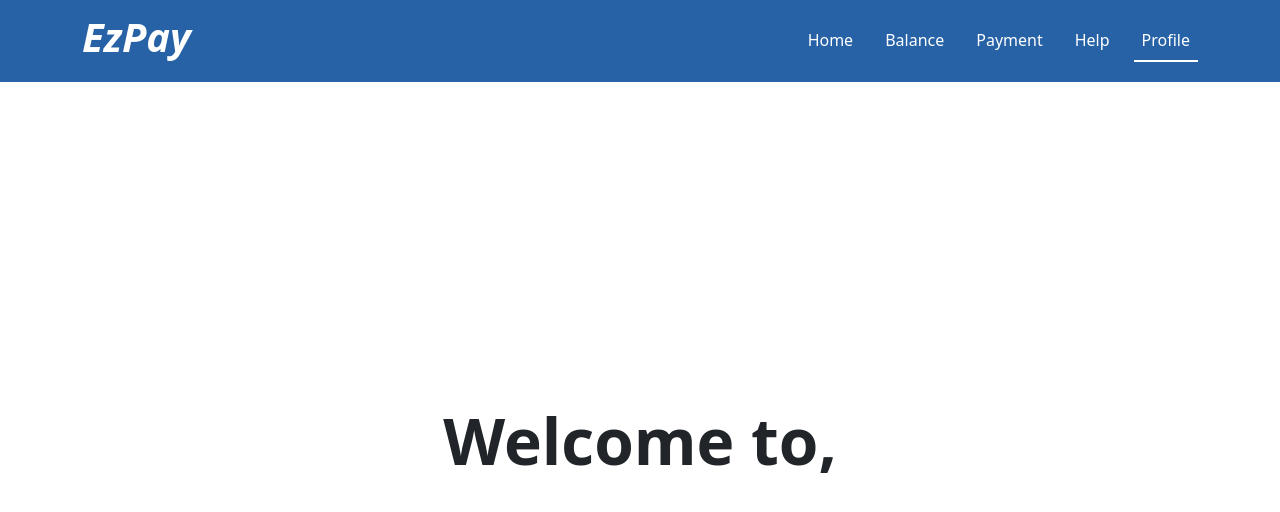
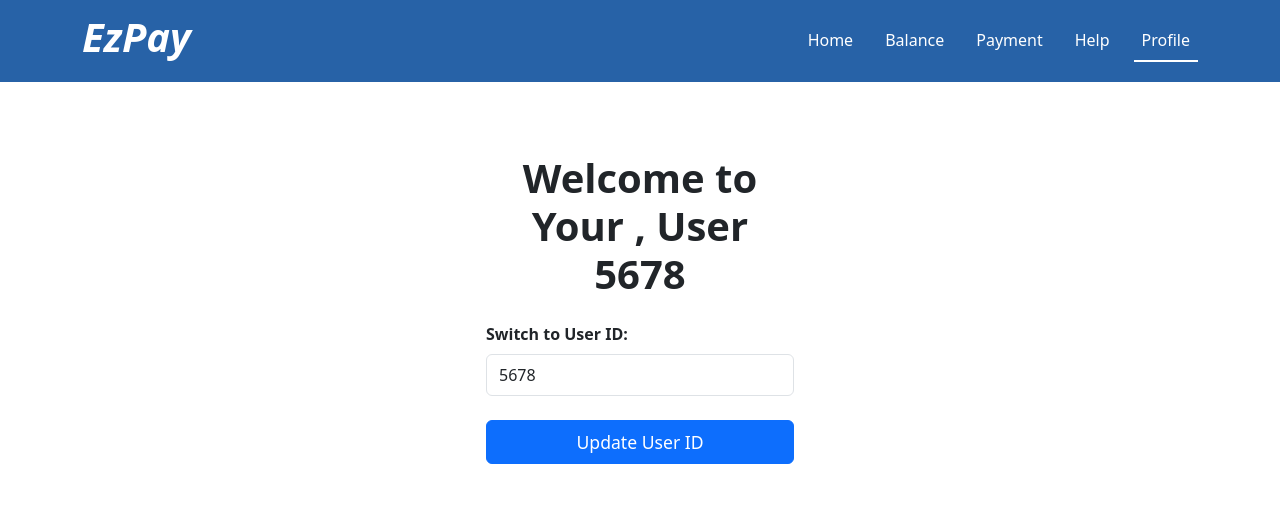
Before and after one commit to vanshika-37/ezPay, a React (Create React App) app: page /profile in a window 1280 px wide. Shown: the top 512 px of the page. Built offline with nearby package versions, Linux system fonts and the light colour scheme; no server answers.

Commit message:
Impl React Context on userId, improved formatting

```diff
--- a/src/App.js
+++ b/src/App.js
@@ -1,5 +1,6 @@
 import './App.css';
 import { BrowserRouter as Router, Route, Routes } from 'react-router-dom';
+import { UserProvider } from './context/UserContext';
 import Home from './Pages/Home';
 import Balance from './Pages/Balance';
 import Payment from './Pages/Payment';
@@ -9,6 +10,7 @@ import 'bootstrap/dist/css/bootstrap.min.css';
 
 function App() {
   return (
+    <UserProvider>
       <Router>
         <Routes>
           <Route path="/" element={<Home />} />
@@ -19,6 +21,7 @@ function App() {
           <Route path="/profile" element={<Profile />} />
         </Routes>
       </Router>
+    </UserProvider>
   );
 }
 
--- a/src/Pages/Help.js
+++ b/src/Pages/Help.js
@@ -7,7 +7,8 @@
     @since: 6th September 2024
 **/
 
-import { useEffect, useState } from "react";
+import { useEffect, useState, useContext } from "react";
+import { UserContext } from "../context/UserContext";
 import Header from "./Header";
 import TicketCard from "./TicketCard";
 import "../styles/help.css";
@@ -18,9 +19,8 @@ import { BASE_URL } from "../constants/app.constants";
 
 export default function Help() {
 
-    // const base = "http://localhost:8090/api/support"; // Base URL for API requests
-    const userId = 5678; // Static user ID (can be dynamic in a real application)
-
+    // Get the userId from the context
+    const { userId } = useContext(UserContext);
     // State to store tickets raised by a separate user
     const [userTickets, setUserTickets] = useState([]);
     // state to open or close the modal chat
@@ -29,29 +29,29 @@ export default function Help() {
     const [activeTicket, setActiveTicket] = useState(null);
 
     // API call to the backend to fetch tickets for the current user
-    const getUserTickets = async() => {
-        let response = await fetch(BASE_URL + `/gettick/user/${userId}`, {"method":"GET"});
+    const getUserTickets = async () => {
+        let response = await fetch(BASE_URL + `/gettick/user/${userId}`, { "method": "GET" });
         let json = await response.json();
         setUserTickets(json);
     }
 
     // API call to the backend to resolve or unresolve a ticket based on its current status
-    const resolveTicket = async(ticketId, status) => {
+    const resolveTicket = async (ticketId, status) => {
         let response;
         let json;
-        if(status==="OPEN" || status==="PENDING"){
-            response = await fetch(BASE_URL + `/resolveticket/${ticketId}`, {"method":"PUT"});
+        if (status === "OPEN" || status === "PENDING") {
+            response = await fetch(BASE_URL + `/resolveticket/${ticketId}`, { "method": "PUT" });
             json = await response.json();
         }
-        else if (status==="RESOLVED"){
-            response = await fetch(BASE_URL + `/unresolveticket/${ticketId}`, {"method":"PUT"});
+        else if (status === "RESOLVED") {
+            response = await fetch(BASE_URL + `/unresolveticket/${ticketId}`, { "method": "PUT" });
             json = await response.json();
         }
 
         // Update the state with the new ticket status to trigger rerender without manual page reload
         setUserTickets(prevUserTicket =>
             prevUserTicket.map(ticket =>
-                ticket.ticketId === ticketId ? {...ticket, status: json.status, dateResolved: json.dateResolved} : ticket
+                ticket.ticketId === ticketId ? { ...ticket, status: json.status, dateResolved: json.dateResolved } : ticket
             )
         )
 
@@ -59,8 +59,8 @@ export default function Help() {
     }
 
     // API call to the backend to delete a ticket by its ID
-    const deleteTicket = async(ticketId) => {
-        let response = await fetch(BASE_URL + `/delete/${ticketId}`, {"method": "DELETE"});
+    const deleteTicket = async (ticketId) => {
+        let response = await fetch(BASE_URL + `/delete/${ticketId}`, { "method": "DELETE" });
         let json = await response.json();
         handleDelete(ticketId);
         console.log("Response from Delete endpoint :", json);
@@ -74,7 +74,7 @@ export default function Help() {
     // useEffect to fetch tickets when the component is first rendered
     useEffect(() => {
         getUserTickets();
-    }, [])
+    }, []);
 
 
     // Function to add a new ticket to the state
@@ -85,7 +85,7 @@ export default function Help() {
     // open and close the chat modal
     const toggleChat = (id) => {
         setIsOpen(!isOpen);
-        if(isOpen == false) {
+        if (isOpen == false) {
             setActiveTicket(id);
         }
         else {
@@ -93,7 +93,7 @@ export default function Help() {
         }
     };
 
-    return(
+    return (
         <div className="help-page">
             <div className="help-header">
                 <Header />
@@ -102,7 +102,7 @@ export default function Help() {
                 <div className="help-title">
                     <h2>TICKETS</h2>
                     {/* Button to create a new ticket */}
-                    <CreateTicket className="help-create-btn" userId={userId}  onTicketAdded={addNewTicket} />
+                    <CreateTicket className="help-create-btn" userId={userId} onTicketAdded={addNewTicket} />
                 </div>
 
                 {/* Ticket cards displaying each user ticket */}
@@ -110,11 +110,11 @@ export default function Help() {
                     {
                         userTickets.map((ticket, key) => {
                             return <TicketCard
-                                        ticket = {ticket} // Pass the ticket data
-                                        resolveHandler = {resolveTicket} // Pass resolve function
-                                        chatHandler = {toggleChat} // Pass resolve function
-                                        deleteHandler = {deleteTicket} // Pass delete function
-                                    />
+                                ticket={ticket} // Pass the ticket data
+                                resolveHandler={resolveTicket} // Pass resolve function
+                                chatHandler={toggleChat} // Pass resolve function
+                                deleteHandler={deleteTicket} // Pass delete function
+                            />
                         })
                     }
                 </div>
--- a/src/Pages/Home.js
+++ b/src/Pages/Home.js
@@ -21,9 +21,9 @@ export default function Home() {
       const response = await fetch(BASE_URL + '/home');
       const data = await response.text();
       setTitle(data);
-  };
+    };
 
-  fetchTitle();
+    fetchTitle();
 
     // Setting static content for the home page
     setContent('A Secure and Efficient Digital Payment Solution');
@@ -40,7 +40,7 @@ export default function Home() {
             <Row className="align-items-center justify-content-center">
               {/* Column for the text, responsive layout */}
               <Col sm={12} md={7} className="text-center text-md-start">
-                <h1  className="display-3 fw-bold" >Welcome to, {title}</h1>
+                <h1 className="display-3 fw-bold" >Welcome to, {title}</h1>
                 <p className="lead fs-1 mt-4">{content}</p>
               </Col>
               <Col className="text-center">
--- a/src/Pages/PageTemplate.js
+++ b/src/Pages/PageTemplate.js
@@ -1,5 +1,6 @@
 import Header from "./Header.js";
-import { useState, useEffect } from "react";
+import { useEffect, useState, useContext } from "react";
+import { UserContext } from "../context/UserContext";
 
 /**
     @author: Vanshika Sood
@@ -11,6 +12,9 @@ export default function PageTemplate(props) {
     // useState to manage the 'title' state, which will display the page's title
     const [title, setTitle] = useState('');
 
+    // Get the userId from the context
+    const { userId } = useContext(UserContext);
+
     // useEffect hook to update the 'title' whenever props.title changes
     useEffect(() => {
         setTitle(props.title);
@@ -21,8 +25,9 @@ export default function PageTemplate(props) {
             <Header />
 
             {/* Main content area (hero section) */}
-            <main className="hero-section d-flex text-center justify-content-center align-items-center flex-grow-1">
+            <main className="hero-section d-flex flex-column text-center justify-content-center align-items-center flex-grow-1">
                 <h1 className="display-3 fw-bold" style={{ margin: "0 auto" }}>Welcome to, {title}</h1>
+                <p className="lead fs-1 mt-4">User ID: {userId}</p>
             </main>
         </div>
     );
--- a/src/Pages/Payment.js
+++ b/src/Pages/Payment.js
@@ -1,4 +1,4 @@
-import { useState, useEffect } from "react";
+import { useEffect, useState } from "react";
 import PageTemplate from "./PageTemplate";
 import { BASE_URL } from "../constants/app.constants";
 
--- a/src/Pages/Profile.js
+++ b/src/Pages/Profile.js
@@ -1,37 +1,96 @@
-import { useState, useEffect } from "react";
-import PageTemplate from "./PageTemplate";
-import { BASE_URL } from "../constants/app.constants";
-
-/**
-    @author: Vanshika Sood
-    @since: 6th September 2024
-    Profile Component is used to do fetch content for the Profile page
-**/
+import { useContext, useEffect, useState } from "react";
+import { UserContext } from "../context/UserContext";
+import { Button, Form, Alert, Container, Row, Col } from 'react-bootstrap';
+import { BASE_URL } from "../constants/app.constants.js";
+import Header from "./Header";
+import '../styles/Profile.css';
 
 export default function Profile() {
-    // Initialize 'title' state to store the data fetched from the API, starting as an empty string.
-    const [title, setTitle] = useState('');
+    const { userId, setUserId } = useContext(UserContext); // Get userId and setter from context
+    const [newUserId, setNewUserId] = useState(userId);    // Local state for form input
+    const [alertMessage, setAlertMessage] = useState('');  // Local state for alert message if userId is updated
+    const [alertVariant, setAlertVariant] = useState('');  // Variant of the alert ('success' or 'danger')
+    const [title, setTitle] = useState(''); // State variable to store the title of the page
 
-    // useEffect hook to run a side effect (fetching data) when the component first mounts.
-    // Asynchronous function to fetch the profile title from the API.
     useEffect(() => {
         const fetchTitle = async () => {
+            const response = await fetch(BASE_URL + '/profile');
+            const data = await response.text();
+            setTitle(data);
+        };
+        fetchTitle();
+    }, []);
+
+    // Input change handler
+    const handleUserIdChange = (e) => {
+        setNewUserId(e.target.value); // Update local state
+    };
+
+    // Function to update the user ID
+    const updateUserId = () => {
+        if (isNaN(newUserId) || newUserId.trim() === '' || parseInt(newUserId) <= 0) {
+            // If userId is not a valid number or negative, set an error message
+            setAlertMessage('Invalid User ID. Please enter a valid positive non-zero number.');
+            setAlertVariant('danger');
+        } else {
             try {
-                // Send a GET request to the API endpoint to retrieve the profile information.
-                const response = await fetch(BASE_URL + '/profile');
-                // Convert the response to text format.
-                const data = await response.text();
-                // Update the 'title' state with the fetched data.
-                setTitle(data);
+                // Simulating success/failure
+                setUserId(newUserId); // Update the global state with the new userId
+                setAlertMessage('User ID updated successfully!');
+                setAlertVariant('success');
+                // Auto-hide alert after 3 seconds
+                setTimeout(() => setAlertMessage(''), 3000);
             } catch (error) {
-                console.error("Error fetching profile title:", error);
+                // If an error occurs
+                setAlertMessage('Failed to update User ID. Please try again.');
+                setAlertVariant('danger');
             }
-        };
+        }
+    };
 
-        // Execute the fetchTitle function when the component is mounted.
-        fetchTitle();
-    }, []); // The empty dependency array ensures the effect runs only once (on mount).
+    return (
+        <div className="profile-page">
+            <Header />
+            <Container className="mt-5">
+                <Row className="justify-content-center">
+                    <Col xs={12} md={6} lg={4}>
+                        <div className="profile-container p-4 bg-white rounded">
+                            <h1 className="text-center fw-bold mb-4">
+                                Welcome to Your {title}, User {userId}
+                            </h1>
 
-    // Render the PageTemplate component, passing the fetched title as a prop.
-    return <PageTemplate title={title} />;
+                            <Form>
+                                <Form.Group className="mb-4">
+                                    <Form.Label className="fw-semibold">Switch to User ID:</Form.Label>
+                                    <Form.Control
+                                        type="number"
+                                        value={newUserId}
+                                        onChange={handleUserIdChange}
+                                        isInvalid={alertVariant === 'danger'} // Highlight input in case of error
+                                        className="py-2"
+                                    />
+                                </Form.Group>
+                                <Button
+                                    onClick={updateUserId}
+                                    variant="primary"
+                                    block
+                                    className="w-100 py-2"
+                                    style={{ fontSize: '1.1rem' }}
+                                >
+                                    Update User ID
+                                </Button>
+                            </Form>
+
+                            {/* Alert message shown after update attempt */}
+                            {alertMessage && (
+                                <Alert variant={alertVariant} className="mt-3" dismissible>
+                                    {alertMessage}
+                                </Alert>
+                            )}
+                        </div>
+                    </Col>
+                </Row>
+            </Container>
+        </div>
+    );
 }
--- /dev/null
+++ b/src/context/UserContext.js
@@ -0,0 +1,22 @@
+import { createContext, useState } from "react";
+
+/**
+    @author: Vanshika Sood
+    @since: 6th September 2024
+
+    UserContext is a React Context object that provides the userId and setUserId functions to all components in the component tree.
+
+**/
+
+// Create the UserContext with default values
+export const UserContext = createContext();
+
+export const UserProvider = ({ children }) => {
+  const [userId, setUserId] = useState(5678); // Default userId
+
+  return (
+    <UserContext.Provider value={{ userId, setUserId }}>
+      {children}
+    </UserContext.Provider>
+  );
+};
--- /dev/null
+++ b/src/styles/Profile.css
@@ -0,0 +1,17 @@
+/* CSS styles for profile page */
+.profile-container {
+    max-width: 100%;
+    padding: 2rem;
+}
+
+@media (min-width: 768px) {
+    .profile-container {
+        padding: 3rem;
+    }
+}
+
+@media (min-width: 992px) {
+    .profile-container {
+        padding: 4rem;
+    }
+}
```
Lines whose indentation alone changed are shown as unchanged.
